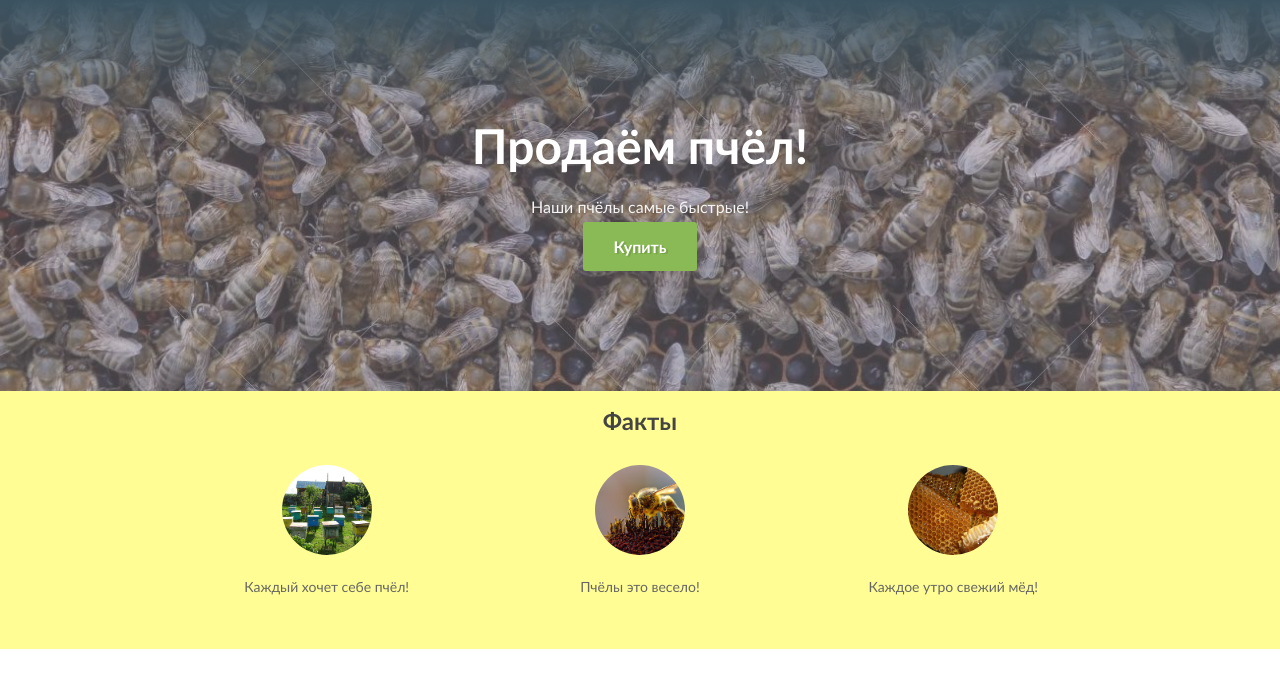
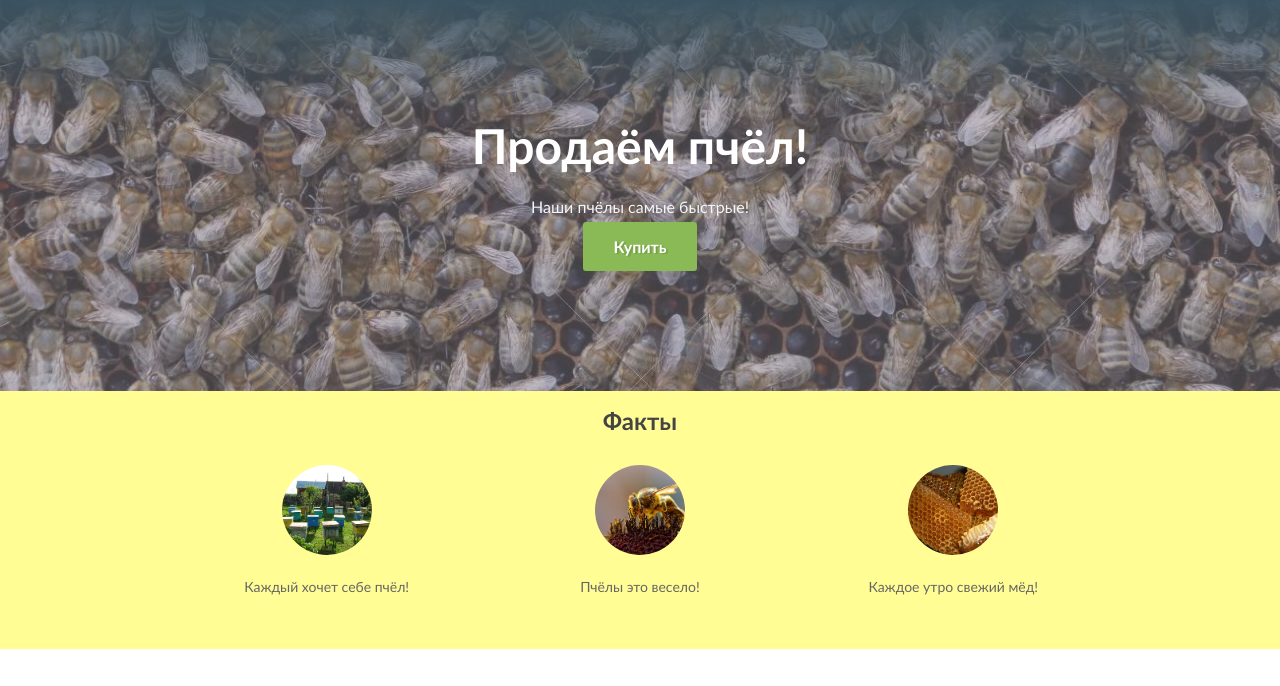
Before and after one commit to ipirojnoe/bees, a plain HTML site: page index.html in a window 1280 px wide. Shown: the part 75-761 px from the top of the page. Drawn offline with nearby package versions, Linux system fonts and the light colour scheme.

Commit message:
Add parallax

```diff
--- a/index.html
+++ b/index.html
@@ -6,6 +6,10 @@
   <title>Продаже пчёл</title>
   <link rel="stylesheet" href="style/index.css">
   <link rel="stylesheet" href="style/header.css">
+  <link rel="stylesheet" href="style/button.css">
+  <script type="text/javascript" charset="utf-8" src="http://code.jquery.com/jquery-3.5.1.min.js"></script>
+  <script type="text/javascript" charset="utf-8" src="js/parallax/parallax.js"></script>
+  <script type="text/javascript" charset="utf-8" src="js/header.js"></script>
 </head>
 <body>
   <div class="header">
@@ -32,7 +36,7 @@
     </div>
   </div>
 
-  <div class="intro text-center" id="intro">
+  <div class="intro text-center" id="intro" data-parallax="scroll" data-image-src="img/bees.jpg">
     <h1 class="title-large">Продаём пчёл!</h1>
     <h2 class="text-lead">Наши пчёлы самые быстрые!</h2>
     <a href="#buy" class="btn btn-green">Купить</a>
--- /dev/null
+++ b/js/parallax/parallax.js
@@ -0,0 +1,412 @@
+/*!
+ * parallax.js v1.5.0 (http://pixelcog.github.io/parallax.js/)
+ * @copyright 2016 PixelCog, Inc.
+ * @license MIT (https://github.com/pixelcog/parallax.js/blob/master/LICENSE)
+ */
+
+;(function ( $, window, document, undefined ) {
+
+  // Polyfill for requestAnimationFrame
+  // via: https://gist.github.com/paulirish/1579671
+
+  (function() {
+    var lastTime = 0;
+    var vendors = ['ms', 'moz', 'webkit', 'o'];
+    for(var x = 0; x < vendors.length && !window.requestAnimationFrame; ++x) {
+      window.requestAnimationFrame = window[vendors[x]+'RequestAnimationFrame'];
+      window.cancelAnimationFrame = window[vendors[x]+'CancelAnimationFrame'] || window[vendors[x]+'CancelRequestAnimationFrame'];
+    }
+
+    if (!window.requestAnimationFrame)
+      window.requestAnimationFrame = function(callback) {
+        var currTime = new Date().getTime();
+        var timeToCall = Math.max(0, 16 - (currTime - lastTime));
+        var id = window.setTimeout(function() { callback(currTime + timeToCall); },
+          timeToCall);
+        lastTime = currTime + timeToCall;
+        return id;
+      };
+
+    if (!window.cancelAnimationFrame)
+      window.cancelAnimationFrame = function(id) {
+        clearTimeout(id);
+      };
+  }());
+
+
+  // Parallax Constructor
+
+  function Parallax(element, options) {
+    var self = this;
+
+    if (typeof options == 'object') {
+      delete options.refresh;
+      delete options.render;
+      $.extend(this, options);
+    }
+
+    this.$element = $(element);
+
+    if (!this.imageSrc && this.$element.is('img')) {
+      this.imageSrc = this.$element.attr('src');
+    }
+
+    var positions = (this.position + '').toLowerCase().match(/\S+/g) || [];
+
+    if (positions.length < 1) {
+      positions.push('center');
+    }
+    if (positions.length == 1) {
+      positions.push(positions[0]);
+    }
+
+    if (positions[0] == 'top' || positions[0] == 'bottom' || positions[1] == 'left' || positions[1] == 'right') {
+      positions = [positions[1], positions[0]];
+    }
+
+    if (this.positionX !== undefined) positions[0] = this.positionX.toLowerCase();
+    if (this.positionY !== undefined) positions[1] = this.positionY.toLowerCase();
+
+    self.positionX = positions[0];
+    self.positionY = positions[1];
+
+    if (this.positionX != 'left' && this.positionX != 'right') {
+      if (isNaN(parseInt(this.positionX))) {
+        this.positionX = 'center';
+      } else {
+        this.positionX = parseInt(this.positionX);
+      }
+    }
+
+    if (this.positionY != 'top' && this.positionY != 'bottom') {
+      if (isNaN(parseInt(this.positionY))) {
+        this.positionY = 'center';
+      } else {
+        this.positionY = parseInt(this.positionY);
+      }
+    }
+
+    this.position =
+      this.positionX + (isNaN(this.positionX)? '' : 'px') + ' ' +
+      this.positionY + (isNaN(this.positionY)? '' : 'px');
+
+    if (navigator.userAgent.match(/(iPod|iPhone|iPad)/)) {
+      if (this.imageSrc && this.iosFix && !this.$element.is('img')) {
+        this.$element.css({
+          backgroundImage: 'url(' + this.imageSrc + ')',
+          backgroundSize: 'cover',
+          backgroundPosition: this.position
+        });
+      }
+      return this;
+    }
+
+    if (navigator.userAgent.match(/(Android)/)) {
+      if (this.imageSrc && this.androidFix && !this.$element.is('img')) {
+        this.$element.css({
+          backgroundImage: 'url(' + this.imageSrc + ')',
+          backgroundSize: 'cover',
+          backgroundPosition: this.position
+        });
+      }
+      return this;
+    }
+
+    this.$mirror = $('<div />').prependTo(this.mirrorContainer);
+
+    var slider = this.$element.find('>.parallax-slider');
+    var sliderExisted = false;
+
+    if (slider.length == 0)
+      this.$slider = $('<img />').prependTo(this.$mirror);
+    else {
+      this.$slider = slider.prependTo(this.$mirror)
+      sliderExisted = true;
+    }
+
+    this.$mirror.addClass('parallax-mirror').css({
+      visibility: 'hidden',
+      zIndex: this.zIndex,
+      position: 'fixed',
+      top: 0,
+      left: 0,
+      overflow: 'hidden'
+    });
+
+    this.$slider.addClass('parallax-slider').one('load', function() {
+      if (!self.naturalHeight || !self.naturalWidth) {
+        self.naturalHeight = this.naturalHeight || this.height || 1;
+        self.naturalWidth  = this.naturalWidth  || this.width  || 1;
+      }
+      self.aspectRatio = self.naturalWidth / self.naturalHeight;
+
+      Parallax.isSetup || Parallax.setup();
+      Parallax.sliders.push(self);
+      Parallax.isFresh = false;
+      Parallax.requestRender();
+    });
+
+    if (!sliderExisted)
+      this.$slider[0].src = this.imageSrc;
+
+    if (this.naturalHeight && this.naturalWidth || this.$slider[0].complete || slider.length > 0) {
+      this.$slider.trigger('load');
+    }
+
+  }
+
+
+  // Parallax Instance Methods
+
+  $.extend(Parallax.prototype, {
+    speed:    0.2,
+    bleed:    0,
+    zIndex:   -100,
+    iosFix:   true,
+    androidFix: true,
+    position: 'center',
+    overScrollFix: false,
+    mirrorContainer: 'body',
+
+    refresh: function() {
+      this.boxWidth        = this.$element.outerWidth();
+      this.boxHeight       = this.$element.outerHeight() + this.bleed * 2;
+      this.boxOffsetTop    = this.$element.offset().top - this.bleed;
+      this.boxOffsetLeft   = this.$element.offset().left;
+      this.boxOffsetBottom = this.boxOffsetTop + this.boxHeight;
+
+      var winHeight = Parallax.winHeight;
+      var docHeight = Parallax.docHeight;
+      var maxOffset = Math.min(this.boxOffsetTop, docHeight - winHeight);
+      var minOffset = Math.max(this.boxOffsetTop + this.boxHeight - winHeight, 0);
+      var imageHeightMin = this.boxHeight + (maxOffset - minOffset) * (1 - this.speed) | 0;
+      var imageOffsetMin = (this.boxOffsetTop - maxOffset) * (1 - this.speed) | 0;
+      var margin;
+
+      if (imageHeightMin * this.aspectRatio >= this.boxWidth) {
+        this.imageWidth    = imageHeightMin * this.aspectRatio | 0;
+        this.imageHeight   = imageHeightMin;
+        this.offsetBaseTop = imageOffsetMin;
+
+        margin = this.imageWidth - this.boxWidth;
+
+        if (this.positionX == 'left') {
+          this.offsetLeft = 0;
+        } else if (this.positionX == 'right') {
+          this.offsetLeft = - margin;
+        } else if (!isNaN(this.positionX)) {
+          this.offsetLeft = Math.max(this.positionX, - margin);
+        } else {
+          this.offsetLeft = - margin / 2 | 0;
+        }
+      } else {
+        this.imageWidth    = this.boxWidth;
+        this.imageHeight   = this.boxWidth / this.aspectRatio | 0;
+        this.offsetLeft    = 0;
+
+        margin = this.imageHeight - imageHeightMin;
+
+        if (this.positionY == 'top') {
+          this.offsetBaseTop = imageOffsetMin;
+        } else if (this.positionY == 'bottom') {
+          this.offsetBaseTop = imageOffsetMin - margin;
+        } else if (!isNaN(this.positionY)) {
+          this.offsetBaseTop = imageOffsetMin + Math.max(this.positionY, - margin);
+        } else {
+          this.offsetBaseTop = imageOffsetMin - margin / 2 | 0;
+        }
+      }
+    },
+
+    render: function() {
+      var scrollTop    = Parallax.scrollTop;
+      var scrollLeft   = Parallax.scrollLeft;
+      var overScroll   = this.overScrollFix ? Parallax.overScroll : 0;
+      var scrollBottom = scrollTop + Parallax.winHeight;
+
+      if (this.boxOffsetBottom > scrollTop && this.boxOffsetTop <= scrollBottom) {
+        this.visibility = 'visible';
+        this.mirrorTop = this.boxOffsetTop  - scrollTop;
+        this.mirrorLeft = this.boxOffsetLeft - scrollLeft;
+        this.offsetTop = this.offsetBaseTop - this.mirrorTop * (1 - this.speed);
+      } else {
+        this.visibility = 'hidden';
+      }
+
+      this.$mirror.css({
+        transform: 'translate3d('+this.mirrorLeft+'px, '+(this.mirrorTop - overScroll)+'px, 0px)',
+        visibility: this.visibility,
+        height: this.boxHeight,
+        width: this.boxWidth
+      });
+
+      this.$slider.css({
+        transform: 'translate3d('+this.offsetLeft+'px, '+this.offsetTop+'px, 0px)',
+        position: 'absolute',
+        height: this.imageHeight,
+        width: this.imageWidth,
+        maxWidth: 'none'
+      });
+    }
+  });
+
+
+  // Parallax Static Methods
+
+  $.extend(Parallax, {
+    scrollTop:    0,
+    scrollLeft:   0,
+    winHeight:    0,
+    winWidth:     0,
+    docHeight:    1 << 30,
+    docWidth:     1 << 30,
+    sliders:      [],
+    isReady:      false,
+    isFresh:      false,
+    isBusy:       false,
+
+    setup: function() {
+      if (this.isReady) return;
+
+      var self = this;
+
+      var $doc = $(document), $win = $(window);
+
+      var loadDimensions = function() {
+        Parallax.winHeight = $win.height();
+        Parallax.winWidth  = $win.width();
+        Parallax.docHeight = $doc.height();
+        Parallax.docWidth  = $doc.width();
+      };
+
+      var loadScrollPosition = function() {
+        var winScrollTop  = $win.scrollTop();
+        var scrollTopMax  = Parallax.docHeight - Parallax.winHeight;
+        var scrollLeftMax = Parallax.docWidth  - Parallax.winWidth;
+        Parallax.scrollTop  = Math.max(0, Math.min(scrollTopMax,  winScrollTop));
+        Parallax.scrollLeft = Math.max(0, Math.min(scrollLeftMax, $win.scrollLeft()));
+        Parallax.overScroll = Math.max(winScrollTop - scrollTopMax, Math.min(winScrollTop, 0));
+      };
+
+      $win.on('resize.px.parallax load.px.parallax', function() {
+          loadDimensions();
+          self.refresh();
+          Parallax.isFresh = false;
+          Parallax.requestRender();
+        })
+        .on('scroll.px.parallax load.px.parallax', function() {
+          loadScrollPosition();
+          Parallax.requestRender();
+        });
+
+      loadDimensions();
+      loadScrollPosition();
+
+      this.isReady = true;
+
+      var lastPosition = -1;
+
+      function frameLoop() {
+        if (lastPosition == window.pageYOffset) {   // Avoid overcalculations
+          window.requestAnimationFrame(frameLoop);
+          return false;
+        } else lastPosition = window.pageYOffset;
+
+        self.render();
+        window.requestAnimationFrame(frameLoop);
+      }
+
+      frameLoop();
+    },
+
+    configure: function(options) {
+      if (typeof options == 'object') {
+        delete options.refresh;
+        delete options.render;
+        $.extend(this.prototype, options);
+      }
+    },
+
+    refresh: function() {
+      $.each(this.sliders, function(){ this.refresh(); });
+      this.isFresh = true;
+    },
+
+    render: function() {
+      this.isFresh || this.refresh();
+      $.each(this.sliders, function(){ this.render(); });
+    },
+
+    requestRender: function() {
+      var self = this;
+      self.render();
+      self.isBusy = false;
+    },
+    destroy: function(el){
+      var i,
+          parallaxElement = $(el).data('px.parallax');
+      parallaxElement.$mirror.remove();
+      for(i=0; i < this.sliders.length; i+=1){
+        if(this.sliders[i] == parallaxElement){
+          this.sliders.splice(i, 1);
+        }
+      }
+      $(el).data('px.parallax', false);
+      if(this.sliders.length === 0){
+        $(window).off('scroll.px.parallax resize.px.parallax load.px.parallax');
+        this.isReady = false;
+        Parallax.isSetup = false;
+      }
+    }
+  });
+
+
+  // Parallax Plugin Definition
+
+  function Plugin(option) {
+    return this.each(function () {
+      var $this = $(this);
+      var options = typeof option == 'object' && option;
+
+      if (this == window || this == document || $this.is('body')) {
+        Parallax.configure(options);
+      }
+      else if (!$this.data('px.parallax')) {
+        options = $.extend({}, $this.data(), options);
+        $this.data('px.parallax', new Parallax(this, options));
+      }
+      else if (typeof option == 'object')
+      {
+        $.extend($this.data('px.parallax'), options);
+      }
+      if (typeof option == 'string') {
+        if(option == 'destroy'){
+            Parallax.destroy(this);
+        }else{
+          Parallax[option]();
+        }
+      }
+    });
+  }
+
+  var old = $.fn.parallax;
+
+  $.fn.parallax             = Plugin;
+  $.fn.parallax.Constructor = Parallax;
+
+
+  // Parallax No Conflict
+
+  $.fn.parallax.noConflict = function () {
+    $.fn.parallax = old;
+    return this;
+  };
+
+
+  // Parallax Data-API
+
+  $( function () {
+    $('[data-parallax="scroll"]').parallax();
+  });
+
+}(jQuery, window, document));
--- a/style/index.css
+++ b/style/index.css
@@ -105,8 +105,7 @@ body {
 
 .intro {
   background-color: rgba(0, 0, 0, 0);
-  background-image: linear-gradient(rgb(58, 83, 97), rgba(131, 122, 134, 0.5) 30%),
-                    url("../img/bees.jpg");
+  background-image: linear-gradient(rgb(58, 83, 97), rgba(131, 122, 134, 0.5) 30%);
   background-size: cover;
   background-repeat: no-repeat;
   background-attachment: scroll, fixed;
```
Also changed, not shown: js/header.js (added, +10 -0 lines), js/parallax/bower.json (added, +20 -0 lines), js/parallax/package.json (added, +31 -0 lines), style/button.css (added, +19 -0 lines), js/parallax/README.md (added), js/parallax/parallax.min.js (added), 1 other file.
